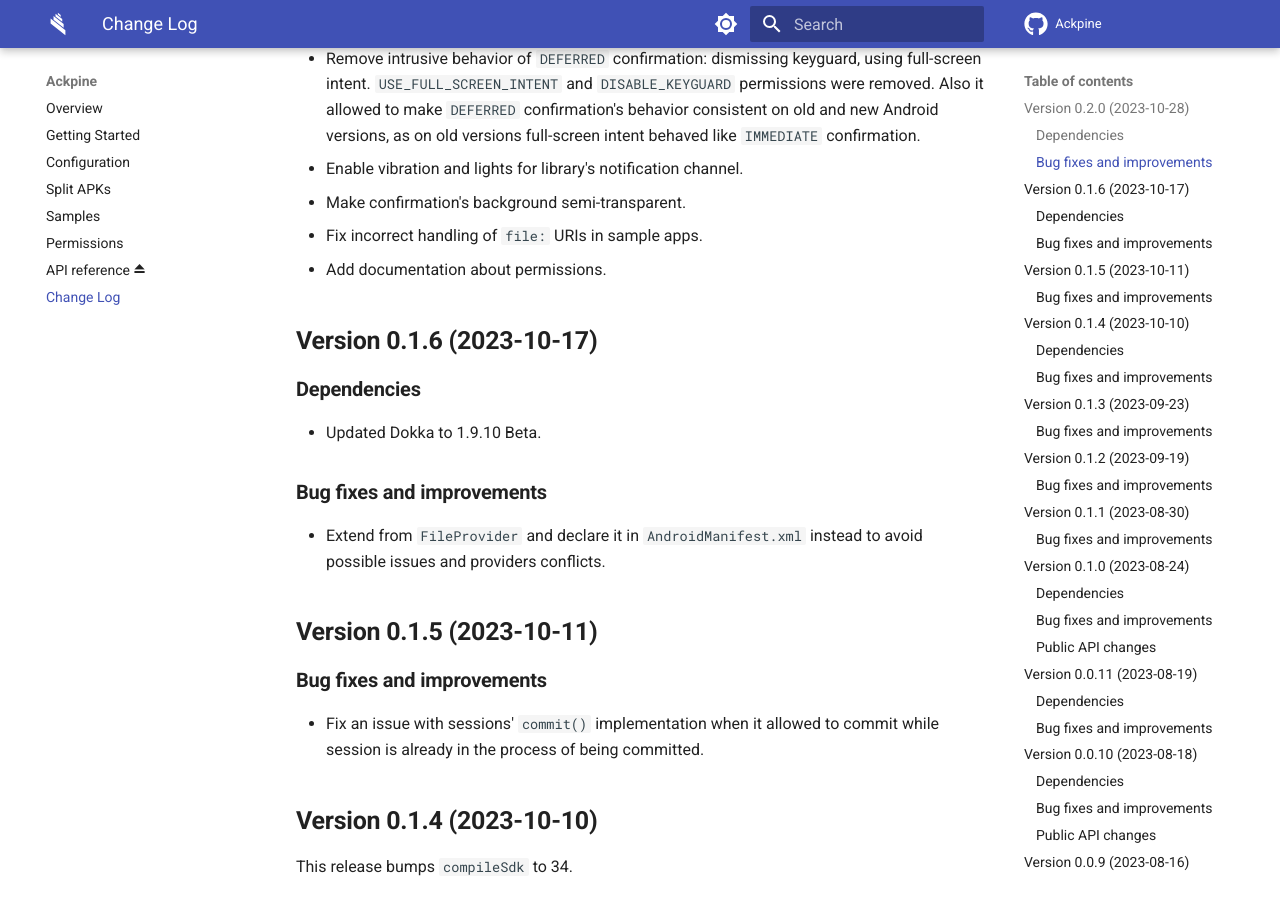
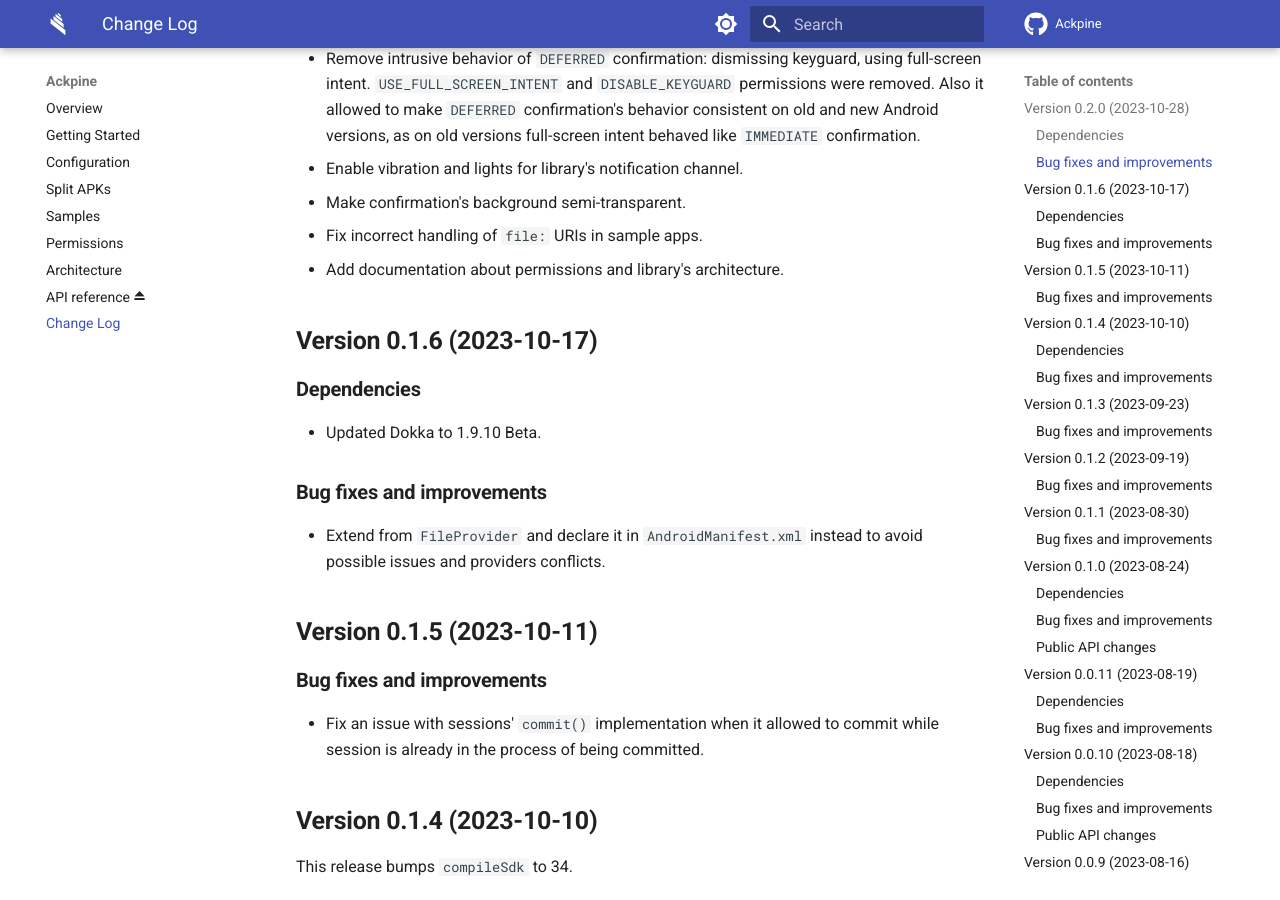
Before and after one commit to solrudev/Ackpine, an MkDocs documentation site: the page built from docs/changelog.md, in a window 1280 px wide and 900 px high, scrolled down 368 px. Built offline with MkDocs 1.6.1 and Material for MkDocs 9.7.7, drawn with Linux system fonts in a browser that asks for light colours; comment, search, counter and statistics services are not loaded; some of the changed text lies outside the part shown.

Commit message:
add docs about library's architecture

```diff
--- a/docs/changelog.md
+++ b/docs/changelog.md
@@ -15,7 +15,7 @@ Version 0.2.0 (2023-10-28)
 - Enable vibration and lights for library's notification channel.
 - Make confirmation's background semi-transparent.
 - Fix incorrect handling of `file:` URIs in sample apps.
-- Add documentation about permissions.
+- Add documentation about permissions and library's architecture.
 
 Version 0.1.6 (2023-10-17)
 --------------------------
--- a/mkdocs.yml
+++ b/mkdocs.yml
@@ -47,6 +47,7 @@ nav:
   - 'Split APKs': split_apks.md
   - 'Samples': samples.md
   - 'Permissions': permissions.md
+  - 'Architecture': architecture.md
   - 'API reference ⏏': api/index.html
   - 'Change Log': changelog.md
 
```
Also changed, not shown: docs/architecture.md (added, +14 -0 lines).
